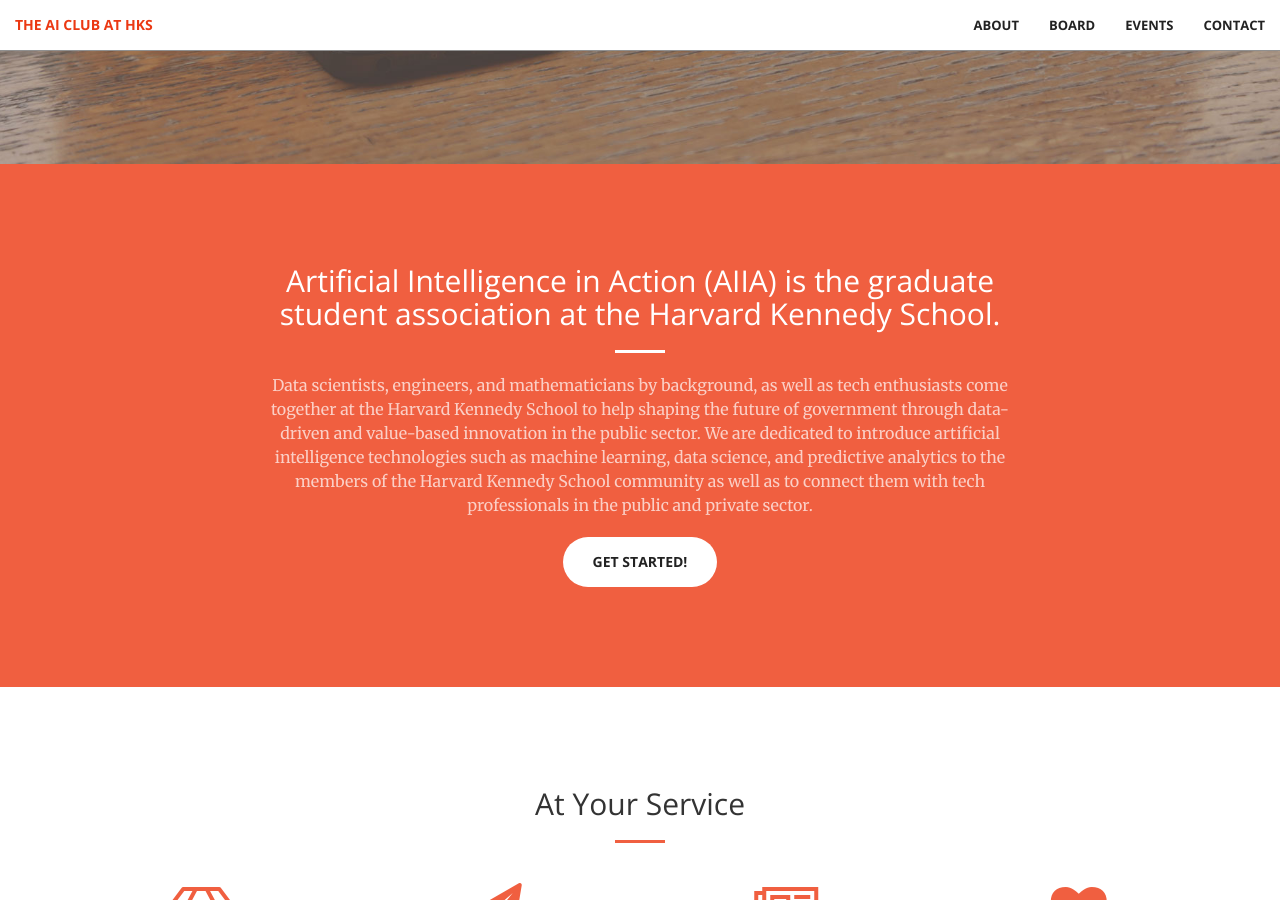
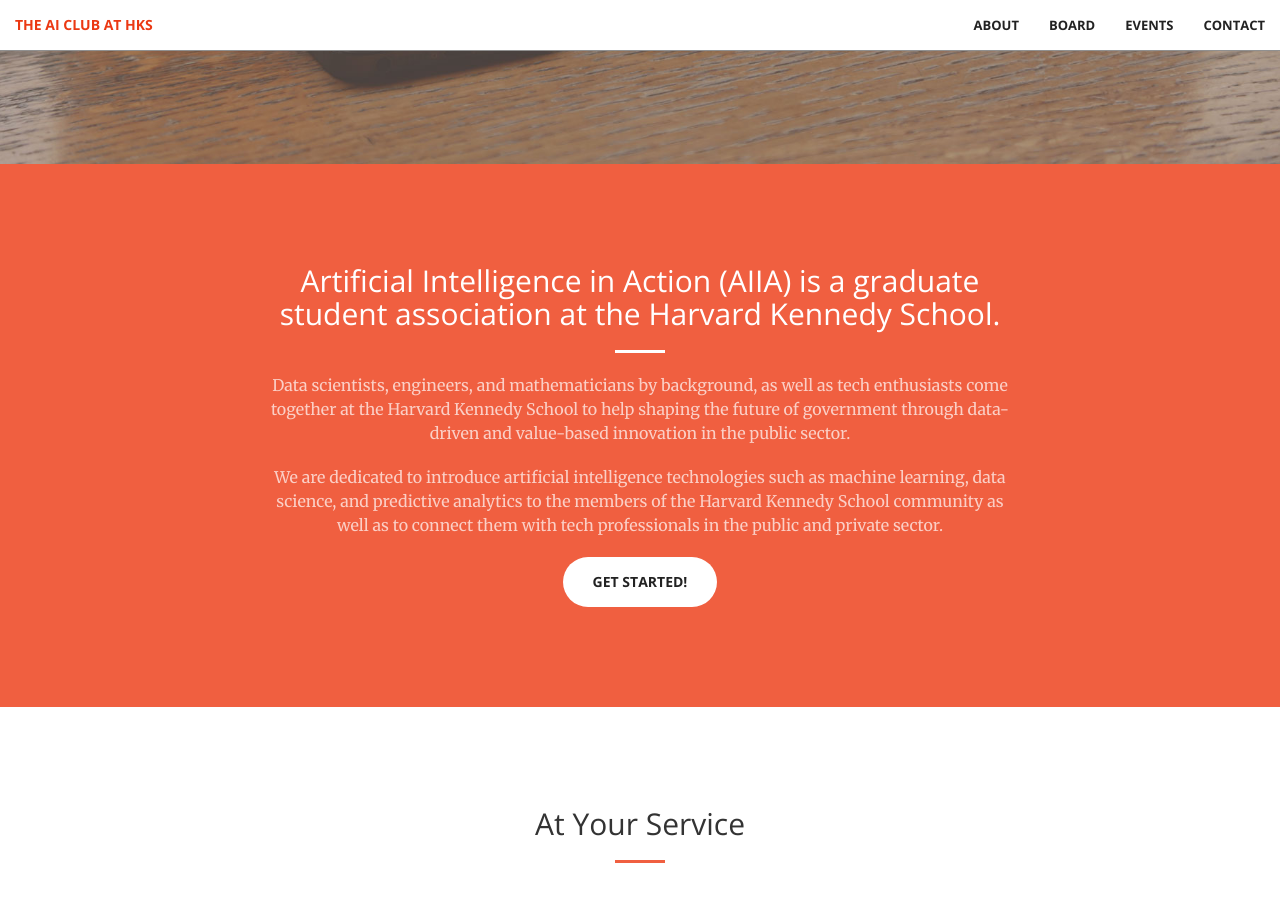
Before and after one commit to HarvardAIClub/HarvardAIClub.github.io, a Jekyll site: the page built from index.html, in a window 1280 px wide and 900 px high, scrolled down 736 px. Built offline with Jekyll 4.4.1, drawn with Linux system fonts in a browser that asks for light colours.

Commit message:
Update about.html

```diff
--- a/_includes/about.html
+++ b/_includes/about.html
@@ -2,10 +2,12 @@
     <div class="container">
         <div class="row">
             <div class="col-lg-8 col-lg-offset-2 text-center">
-                <h2 class="section-heading">Artificial Intelligence in Action (AIIA) is the graduate student association at the Harvard Kennedy School.</h2>
+                <h2 class="section-heading">Artificial Intelligence in Action (AIIA) is a graduate student association at the Harvard Kennedy School.</h2>
                 <hr class="light">
                 <p class="text-faded">Data scientists, engineers, and mathematicians by background, as well as tech enthusiasts come together at the Harvard Kennedy School to help
-shaping the future of government through data-driven and value-based innovation in the public sector. We are dedicated to introduce artificial intelligence technologies such as machine learning, data science, and predictive analytics to the members of the Harvard Kennedy School community as well as to connect them with tech professionals in the public and private sector.</p>
+shaping the future of government through data-driven and value-based innovation in the public sector.</p>
+                 <p class="text-faded"> </p>
+                <p class="text-faded">We are dedicated to introduce artificial intelligence technologies such as machine learning, data science, and predictive analytics to the members of the Harvard Kennedy School community as well as to connect them with tech professionals in the public and private sector.</p>
                 <a href="#" class="btn btn-default btn-xl">Get Started!</a>
             </div>
         </div>
```
